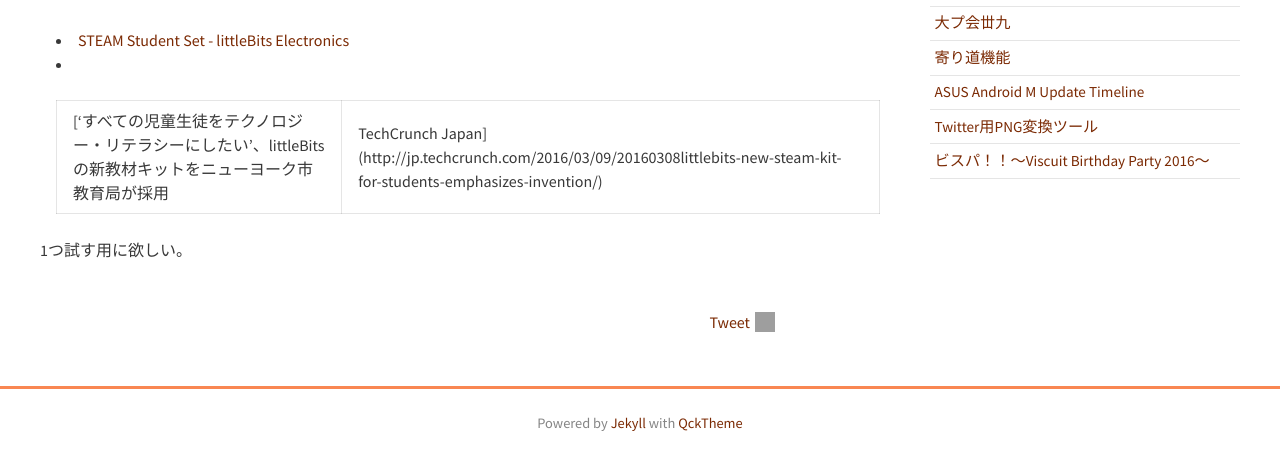
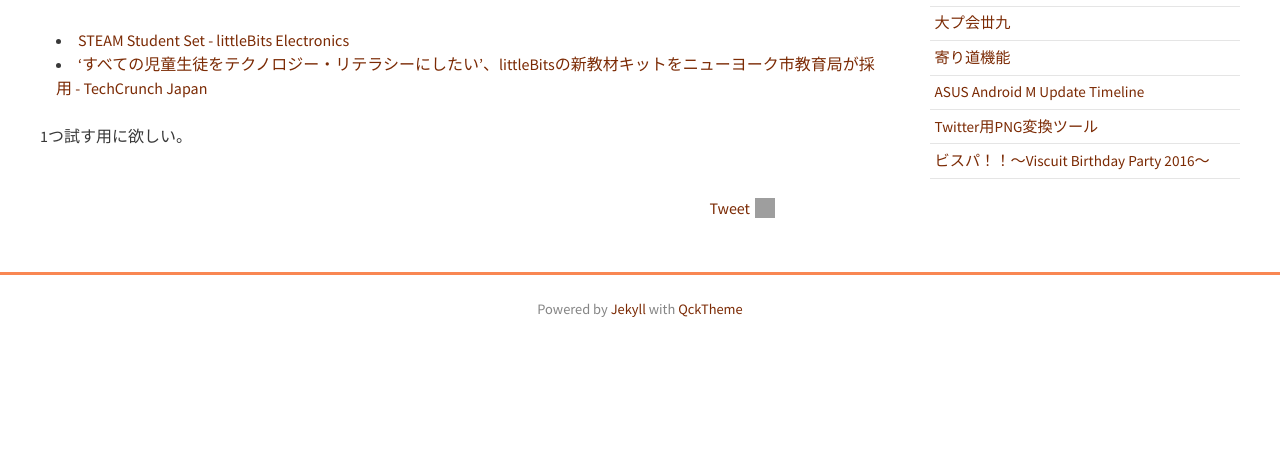
Before and after one commit to xDNCL/blog, a Jekyll site: the page built from _posts/2016-03-10-littleBitsSTEAMkit.md, in a window 1280 px wide. Shown: the part 722-1179 px from the top of the page. Built offline with Jekyll 4.4.1, drawn with Linux system fonts in a browser that asks for light colours; nearby versions of some CDN libraries; comment, search, counter and statistics services are not loaded; after the commit the page ends 1065 px from its top, so only the background shows below that; grey boxes are pictures that could not be loaded.

Commit message:
[Fix] 表として認識される文字が入っていたので修正

```diff
--- a/_posts/2016-03-10-littleBitsSTEAMkit.md
+++ b/_posts/2016-03-10-littleBitsSTEAMkit.md
@@ -7,6 +7,6 @@ tags: littleBits
 <iframe width="560" height="315" src="https://www.youtube.com/embed/T7kRvaVAjiY" frameborder="0" allowfullscreen></iframe>
 
 * [STEAM Student Set - littleBits Electronics](http://littlebits.cc/kits/steam-student-set)
-* [‘すべての児童生徒をテクノロジー・リテラシーにしたい’、littleBitsの新教材キットをニューヨーク市教育局が採用 | TechCrunch Japan](http://jp.techcrunch.com/2016/03/09/20160308littlebits-new-steam-kit-for-students-emphasizes-invention/)
+* [‘すべての児童生徒をテクノロジー・リテラシーにしたい’、littleBitsの新教材キットをニューヨーク市教育局が採用 - TechCrunch Japan](http://jp.techcrunch.com/2016/03/09/20160308littlebits-new-steam-kit-for-students-emphasizes-invention/)
 
 1つ試す用に欲しい。
```
